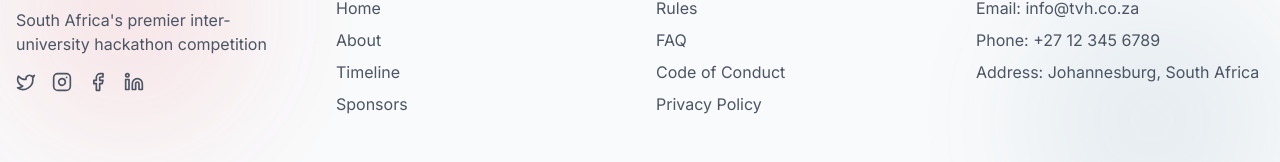
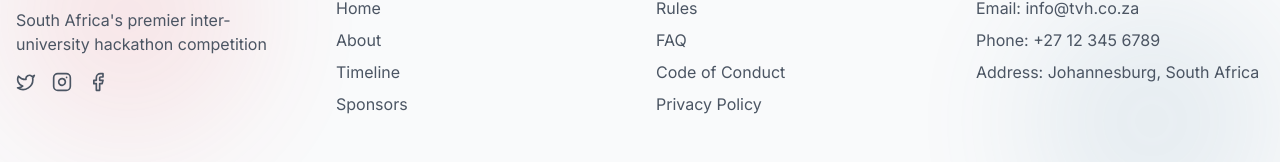
Before and after one commit to Lethabo-T-Molefe/tvh, a Next.js app: page / in a window 1280 px wide. Shown: the part 8979-9141 px from the top of the page. Built offline with nearby package versions, Linux system fonts and the light colour scheme.

Commit message:
removed the linkedin link from the footer

```diff
--- a/components/layout/footer.tsx
+++ b/components/layout/footer.tsx
@@ -85,12 +85,7 @@ const Logo = () => {
               >
                 <Facebook size={20} />
               </Link>
-              <Link
-                href="#"
-                className={`${mutedTextColor} hover:text-tvh-red transition-colors`}
-              >
-                <Linkedin size={20} />
-              </Link>
+
             </div>
           </motion.div>
 
```
